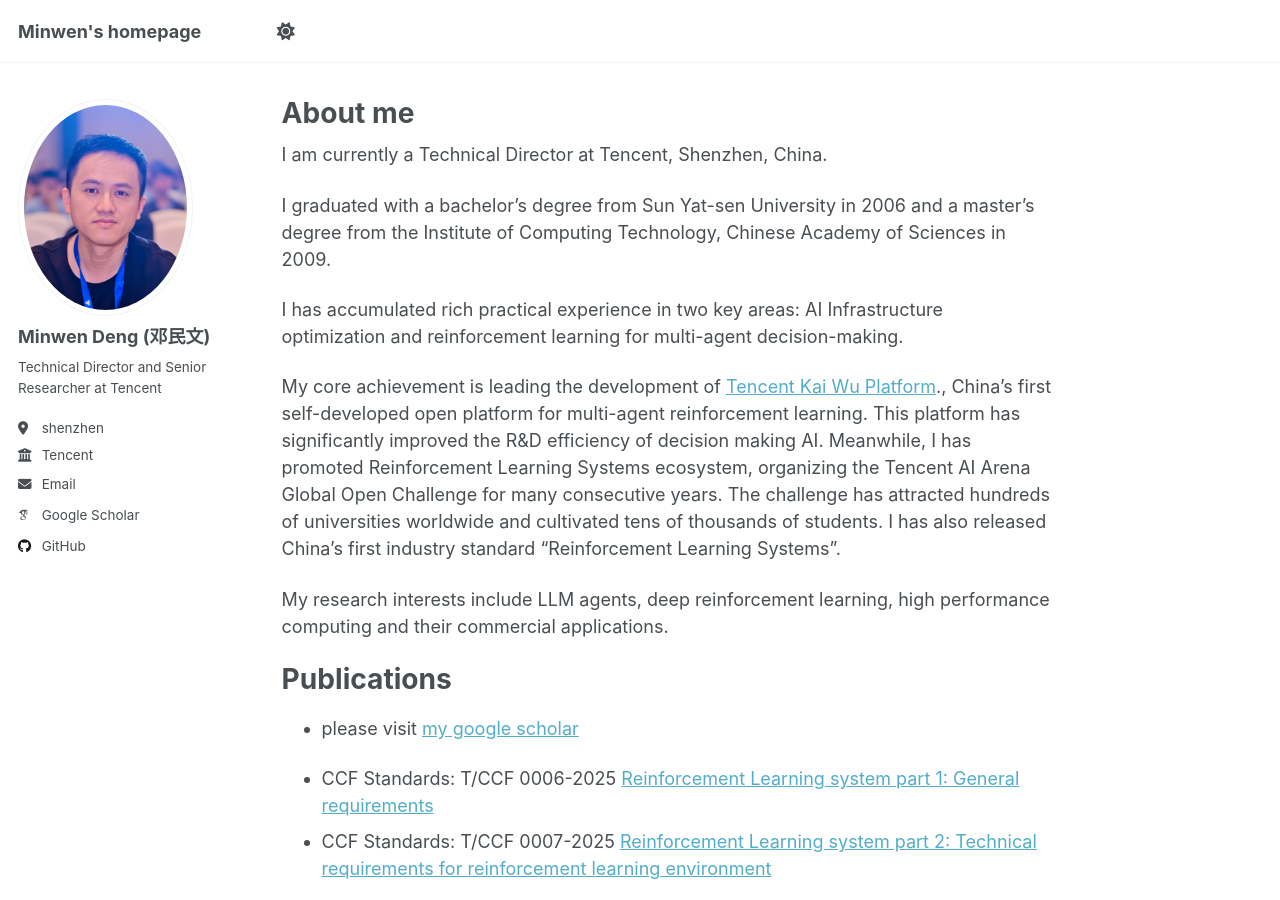
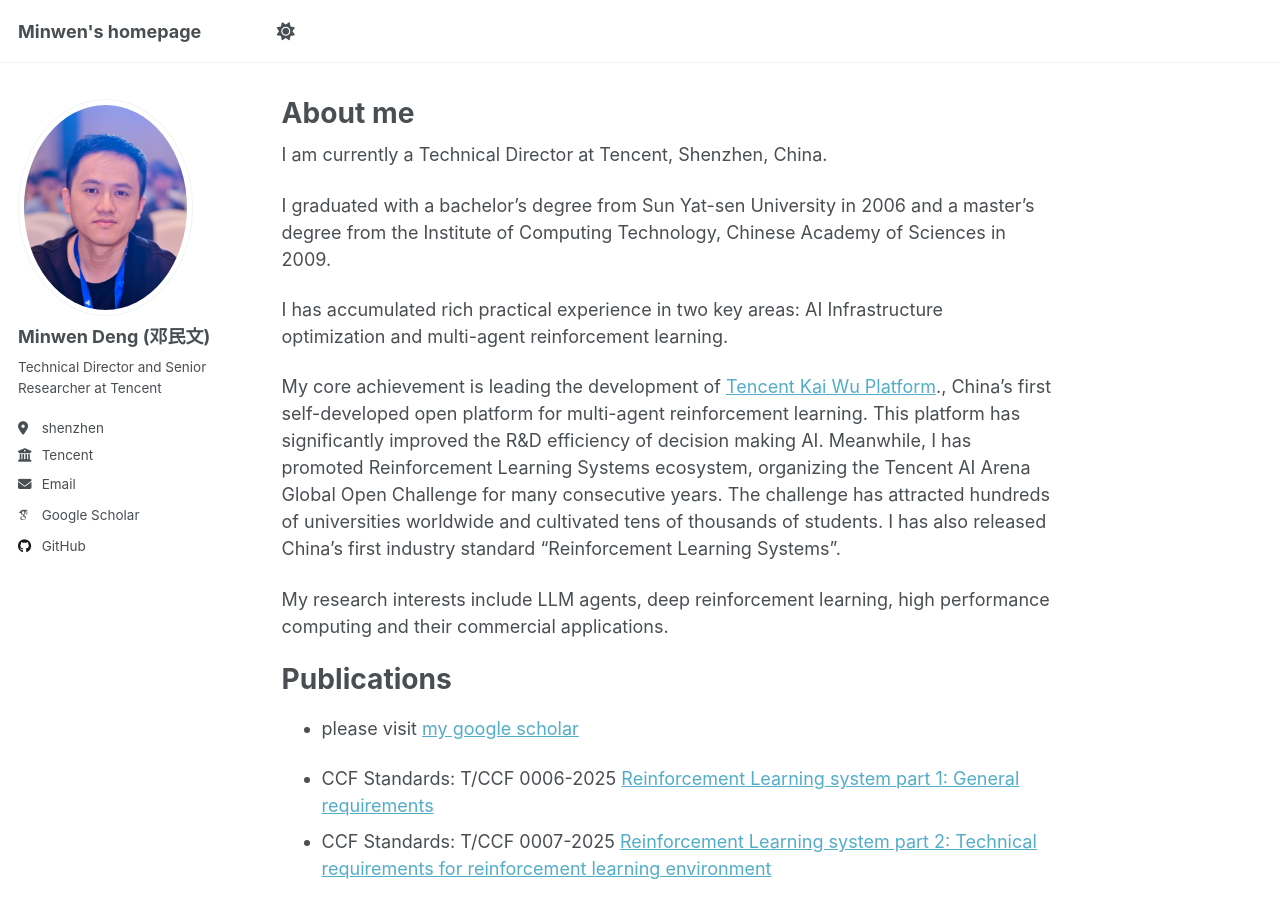
Before and after one commit to dengminwen/dengminwen.github.io, a Jekyll site: the page built from _pages/about.md, in a window 1280 px wide and 900 px high. Built offline with Jekyll 4.4.1, drawn with Linux system fonts in a browser that asks for light colours; some web fonts are replaced; a script that is not in the unit is left out.

Commit message:
Update about.md

```diff
--- a/_pages/about.md
+++ b/_pages/about.md
@@ -11,7 +11,7 @@ I am currently a Technical Director at Tencent, Shenzhen, China.
 
 I graduated with a bachelor's degree from Sun Yat-sen University in 2006 and a master's degree from the Institute of Computing Technology, Chinese Academy of Sciences in 2009.
 
-I has accumulated rich practical experience in two key areas: AI Infrastructure optimization and reinforcement learning for multi-agent decision-making.
+I has accumulated rich practical experience in two key areas: AI Infrastructure optimization and multi-agent reinforcement learning.
 
 My core achievement is leading the development of [Tencent Kai Wu Platform](https://aiarena.tencent.com/)., China's first self-developed open platform for multi-agent reinforcement learning. This platform has significantly improved the R&D efficiency of decision making AI. Meanwhile, I has promoted Reinforcement Learning Systems ecosystem, organizing the Tencent AI Arena Global Open Challenge for many consecutive years. The challenge has attracted hundreds of universities worldwide and cultivated tens of thousands of students. I has also released China's first industry standard "Reinforcement Learning Systems".
 
```
